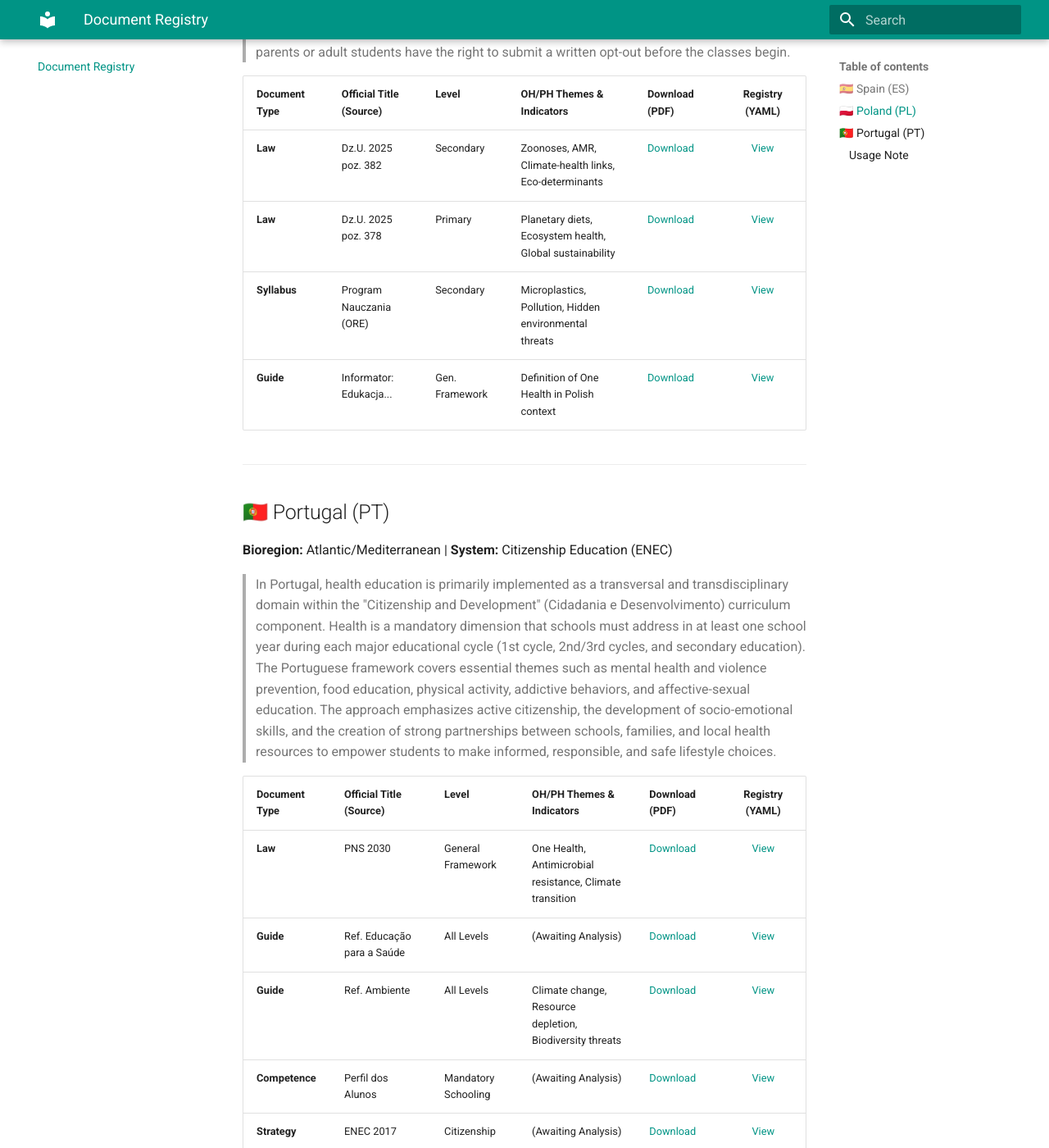
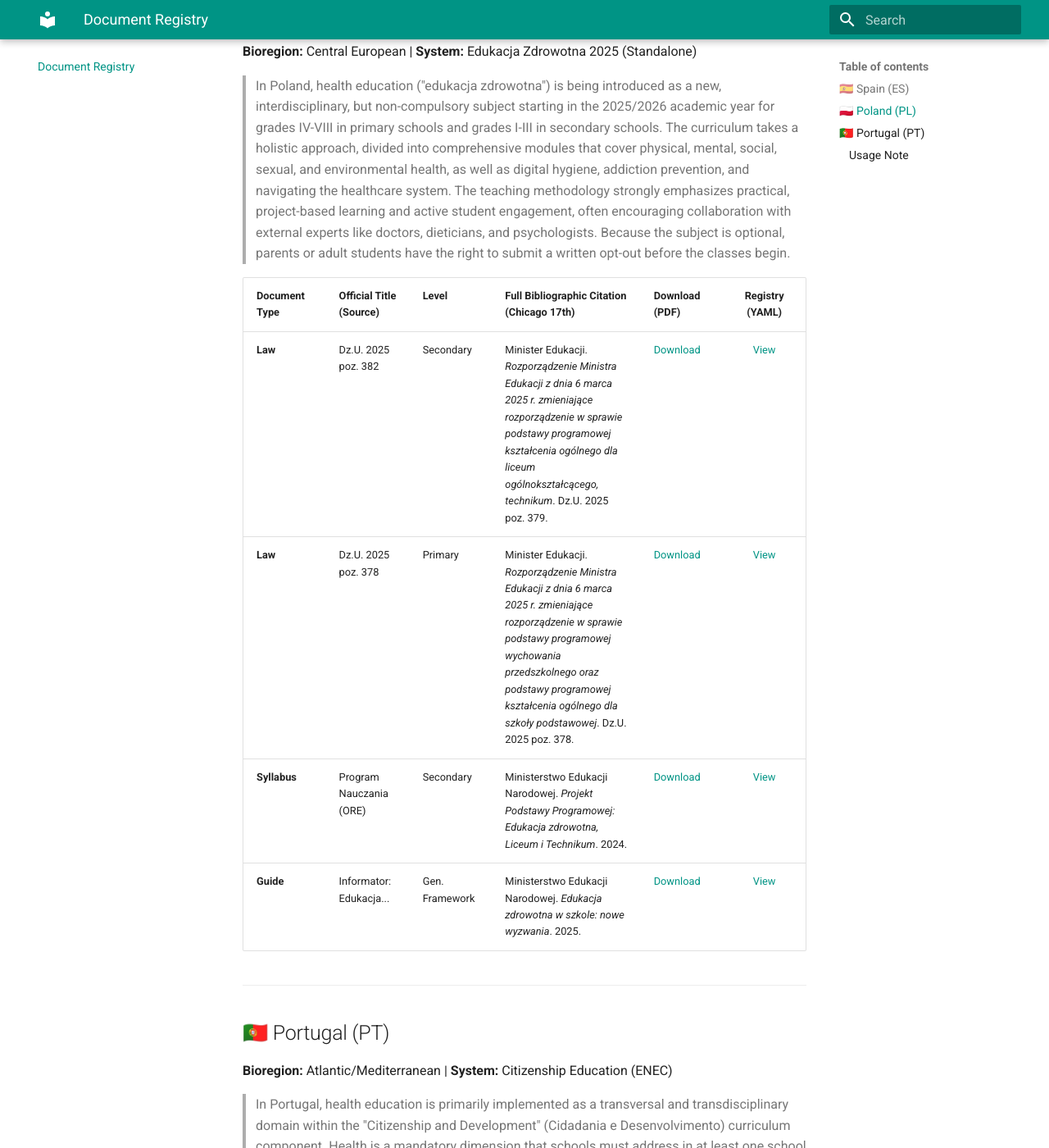
Before and after one commit to krzyworzeka-svg/EU-Health-Ed-Repository, an MkDocs documentation site: the page built from docs/registry.md, in a window 1280 px wide and 1400 px high, scrolled down 1491 px. Shown: the whole window at 82% size. Built offline with MkDocs 1.6.1 and Material for MkDocs 9.7.7, drawn with Linux system fonts in a browser that asks for light colours; some of the changed text lies outside the part shown.

Commit message:
docs: generate references.bib for ES, PL, PT and update registry with Chicago 17th citations

```diff
--- a/docs/registry.md
+++ b/docs/registry.md
@@ -9,12 +9,12 @@
 
 > Health education in Spain is integrated transversally across the curriculum rather than being treated as a single, isolated subject. Key health concepts are embedded in core subjects such as Physical Education, Biology and Geology, and Education in Civic and Ethical Values. Furthermore, Spain actively champions the "Health Promoting Schools" (Escuelas Promotoras de Salud) model, which seeks to transform the entire school environment through a comprehensive, community-based approach involving students, families, and local health agents. This model covers a wide array of topics, including healthy eating, active mobility, affective-sexual education, emotional well-being, and environmental sustainability, often linking human health to the health of the planet through the "One Health" concept.
 
-| Document Type | Official Title (Source) | Level | OH/PH Themes & Indicators | Download (PDF) | Registry (YAML) |
+| Document Type | Official Title (Source) | Level | Full Bibliographic Citation (Chicago 17th) | Download (PDF) | Registry (YAML) |
 | :--- | :--- | :--- | :--- | :--- | :---: |
-| **Law** | LOMLOE 3/2020 | General Framework | Human-animal interface, Empathy for living beings | [Download](https://github.com/krzyworzeka-svg/EU-Health-Ed-Repository/raw/main/data/ES/sources/ES_2020_Law_General.pdf) | [View](https://raw.githubusercontent.com/krzyworzeka-svg/EU-Health-Ed-Repository/main/data/ES/master.yaml) |
-| **Decree** | RD 217/2022 | ESO (ISCED 2) | Eco-social health, Biodiversity, Socioecological systems | [Download](https://github.com/krzyworzeka-svg/EU-Health-Ed-Repository/raw/main/data/ES/sources/ES_2022_Decree_Secondary.pdf) | [View](https://raw.githubusercontent.com/krzyworzeka-svg/EU-Health-Ed-Repository/main/data/ES/master.yaml) |
-| **Decree** | RD 315/2025 | All Levels | Sustainable food systems, Environmental impact of diet | [Download](https://github.com/krzyworzeka-svg/EU-Health-Ed-Repository/raw/main/data/ES/sources/ES_2025_Decree_Nutrition.pdf) | [View](https://raw.githubusercontent.com/krzyworzeka-svg/EU-Health-Ed-Repository/main/data/ES/master.yaml) |
-| **Guide** | Guía Escuelas Promotoras | All Levels (HPS) | Whole-school health, Sustainable environments | [Download](https://github.com/krzyworzeka-svg/EU-Health-Ed-Repository/raw/main/data/ES/sources/ES_2023_Guide_General.pdf) | [View](https://raw.githubusercontent.com/krzyworzeka-svg/EU-Health-Ed-Repository/main/data/ES/master.yaml) |
+| **Law** | LOMLOE 3/2020 | General Framework | Jefatura del Estado. *Ley Orgánica 3/2020, de 29 de diciembre, por la que se modifica la Ley Orgánica 2/2006, de 3 de mayo, de Educación.* 2020. | [Download](https://github.com/krzyworzeka-svg/EU-Health-Ed-Repository/raw/main/data/ES/sources/ES_2020_Law_General.pdf) | [View](https://raw.githubusercontent.com/krzyworzeka-svg/EU-Health-Ed-Repository/main/data/ES/master.yaml) |
+| **Decree** | RD 217/2022 | ESO (ISCED 2) | Ministerio de Educación y Formación Profesional. *Real Decreto 217/2022, de 29 de marzo, por el que se establece la ordenación y las enseñanzas mínimas de la Educación Secundaria Obligatoria.* 2022. | [Download](https://github.com/krzyworzeka-svg/EU-Health-Ed-Repository/raw/main/data/ES/sources/ES_2022_Decree_Secondary.pdf) | [View](https://raw.githubusercontent.com/krzyworzeka-svg/EU-Health-Ed-Repository/main/data/ES/master.yaml) |
+| **Decree** | RD 315/2025 | All Levels | Ministerio de Educación, Formación Profesional y Deportes. *Real Decreto 315/2025.* 2025. | [Download](https://github.com/krzyworzeka-svg/EU-Health-Ed-Repository/raw/main/data/ES/sources/ES_2025_Decree_Nutrition.pdf) | [View](https://raw.githubusercontent.com/krzyworzeka-svg/EU-Health-Ed-Repository/main/data/ES/master.yaml) |
+| **Guide** | Guía Escuelas Promotoras | All Levels (HPS) | Ministerio de Sanidad, Ministerio de Educación, Formación Profesional y Deportes. *Guía de Escuelas Promotoras de Salud.* 2023. | [Download](https://github.com/krzyworzeka-svg/EU-Health-Ed-Repository/raw/main/data/ES/sources/ES_2023_Guide_General.pdf) | [View](https://raw.githubusercontent.com/krzyworzeka-svg/EU-Health-Ed-Repository/main/data/ES/master.yaml) |
 
 ---
 
@@ -23,12 +23,12 @@
 
 > In Poland, health education ("edukacja zdrowotna") is being introduced as a new, interdisciplinary, but non-compulsory subject starting in the 2025/2026 academic year for grades IV-VIII in primary schools and grades I-III in secondary schools. The curriculum takes a holistic approach, divided into comprehensive modules that cover physical, mental, social, sexual, and environmental health, as well as digital hygiene, addiction prevention, and navigating the healthcare system. The teaching methodology strongly emphasizes practical, project-based learning and active student engagement, often encouraging collaboration with external experts like doctors, dieticians, and psychologists. Because the subject is optional, parents or adult students have the right to submit a written opt-out before the classes begin.
 
-| Document Type | Official Title (Source) | Level | OH/PH Themes & Indicators | Download (PDF) | Registry (YAML) |
+| Document Type | Official Title (Source) | Level | Full Bibliographic Citation (Chicago 17th) | Download (PDF) | Registry (YAML) |
 | :--- | :--- | :--- | :--- | :--- | :---: |
-| **Law** | Dz.U. 2025 poz. 382 | Secondary | Zoonoses, AMR, Climate-health links, Eco-determinants | [Download](https://github.com/krzyworzeka-svg/EU-Health-Ed-Repository/raw/main/data/PL/sources/PL_2025_Law_Secondary_EZ.pdf) | [View](https://raw.githubusercontent.com/krzyworzeka-svg/EU-Health-Ed-Repository/main/data/PL/master.yaml) |
-| **Law** | Dz.U. 2025 poz. 378 | Primary | Planetary diets, Ecosystem health, Global sustainability | [Download](https://github.com/krzyworzeka-svg/EU-Health-Ed-Repository/raw/main/data/PL/sources/PL_2025_Law_Primary_EZ.pdf) | [View](https://raw.githubusercontent.com/krzyworzeka-svg/EU-Health-Ed-Repository/main/data/PL/master.yaml) |
-| **Syllabus** | Program Nauczania (ORE) | Secondary | Microplastics, Pollution, Hidden environmental threats | [Download](https://github.com/krzyworzeka-svg/EU-Health-Ed-Repository/raw/main/data/PL/sources/PL_2025_Syllabus_Secondary_EZ.pdf) | [View](https://raw.githubusercontent.com/krzyworzeka-svg/EU-Health-Ed-Repository/main/data/PL/master.yaml) |
-| **Guide** | Informator: Edukacja... | Gen. Framework | Definition of One Health in Polish context | [Download](https://github.com/krzyworzeka-svg/EU-Health-Ed-Repository/raw/main/data/PL/sources/PL_2025_Guide_General.pdf) | [View](https://raw.githubusercontent.com/krzyworzeka-svg/EU-Health-Ed-Repository/main/data/PL/master.yaml) |
+| **Law** | Dz.U. 2025 poz. 382 | Secondary | Minister Edukacji. *Rozporządzenie Ministra Edukacji z dnia 6 marca 2025 r. zmieniające rozporządzenie w sprawie podstawy programowej kształcenia ogólnego dla liceum ogólnokształcącego, technikum*. Dz.U. 2025 poz. 379. | [Download](https://github.com/krzyworzeka-svg/EU-Health-Ed-Repository/raw/main/data/PL/sources/PL_2025_Law_Secondary_EZ.pdf) | [View](https://raw.githubusercontent.com/krzyworzeka-svg/EU-Health-Ed-Repository/main/data/PL/master.yaml) |
+| **Law** | Dz.U. 2025 poz. 378 | Primary | Minister Edukacji. *Rozporządzenie Ministra Edukacji z dnia 6 marca 2025 r. zmieniające rozporządzenie w sprawie podstawy programowej wychowania przedszkolnego oraz podstawy programowej kształcenia ogólnego dla szkoły podstawowej*. Dz.U. 2025 poz. 378. | [Download](https://github.com/krzyworzeka-svg/EU-Health-Ed-Repository/raw/main/data/PL/sources/PL_2025_Law_Primary_EZ.pdf) | [View](https://raw.githubusercontent.com/krzyworzeka-svg/EU-Health-Ed-Repository/main/data/PL/master.yaml) |
+| **Syllabus** | Program Nauczania (ORE) | Secondary | Ministerstwo Edukacji Narodowej. *Projekt Podstawy Programowej: Edukacja zdrowotna, Liceum i Technikum*. 2024. | [Download](https://github.com/krzyworzeka-svg/EU-Health-Ed-Repository/raw/main/data/PL/sources/PL_2025_Syllabus_Secondary_EZ.pdf) | [View](https://raw.githubusercontent.com/krzyworzeka-svg/EU-Health-Ed-Repository/main/data/PL/master.yaml) |
+| **Guide** | Informator: Edukacja... | Gen. Framework | Ministerstwo Edukacji Narodowej. *Edukacja zdrowotna w szkole: nowe wyzwania*. 2025. | [Download](https://github.com/krzyworzeka-svg/EU-Health-Ed-Repository/raw/main/data/PL/sources/PL_2025_Guide_General.pdf) | [View](https://raw.githubusercontent.com/krzyworzeka-svg/EU-Health-Ed-Repository/main/data/PL/master.yaml) |
 
 ---
 
@@ -37,16 +37,16 @@
 
 > In Portugal, health education is primarily implemented as a transversal and transdisciplinary domain within the "Citizenship and Development" (Cidadania e Desenvolvimento) curriculum component. Health is a mandatory dimension that schools must address in at least one school year during each major educational cycle (1st cycle, 2nd/3rd cycles, and secondary education). The Portuguese framework covers essential themes such as mental health and violence prevention, food education, physical activity, addictive behaviors, and affective-sexual education. The approach emphasizes active citizenship, the development of socio-emotional skills, and the creation of strong partnerships between schools, families, and local health resources to empower students to make informed, responsible, and safe lifestyle choices.
 
-| Document Type | Official Title (Source) | Level | OH/PH Themes & Indicators | Download (PDF) | Registry (YAML) |
+| Document Type | Official Title (Source) | Level | Full Bibliographic Citation (Chicago 17th) | Download (PDF) | Registry (YAML) |
 | :--- | :--- | :--- | :--- | :--- | :---: |
-| **Law** | PNS 2030 | General Framework | One Health, Antimicrobial resistance, Climate transition | [Download](https://github.com/krzyworzeka-svg/EU-Health-Ed-Repository/raw/main/data/PT/sources/PT_2018_Law_General.pdf) | [View](https://raw.githubusercontent.com/krzyworzeka-svg/EU-Health-Ed-Repository/main/data/PT/master.yaml) |
-| **Guide** | Ref. Educação para a Saúde | All Levels | (Awaiting Analysis) | [Download](https://github.com/krzyworzeka-svg/EU-Health-Ed-Repository/raw/main/data/PT/sources/PT_2017_Guide_Health.pdf) | [View](https://raw.githubusercontent.com/krzyworzeka-svg/EU-Health-Ed-Repository/main/data/PT/master.yaml) |
-| **Guide** | Ref. Ambiente | All Levels | Climate change, Resource depletion, Biodiversity threats | [Download](https://github.com/krzyworzeka-svg/EU-Health-Ed-Repository/raw/main/data/PT/sources/PT_2018_Guide_Environment.pdf) | [View](https://raw.githubusercontent.com/krzyworzeka-svg/EU-Health-Ed-Repository/main/data/PT/master.yaml) |
-| **Competence** | Perfil dos Alunos | Mandatory Schooling | (Awaiting Analysis) | [Download](https://github.com/krzyworzeka-svg/EU-Health-Ed-Repository/raw/main/data/PT/sources/PT_2017_Profile_Students.pdf) | [View](https://raw.githubusercontent.com/krzyworzeka-svg/EU-Health-Ed-Repository/main/data/PT/master.yaml) |
-| **Strategy** | ENEC 2017 | Citizenship | (Awaiting Analysis) | [Download](https://github.com/krzyworzeka-svg/EU-Health-Ed-Repository/raw/main/data/PT/sources/PT_2017_Strategy_Citizenship.pdf) | [View](https://raw.githubusercontent.com/krzyworzeka-svg/EU-Health-Ed-Repository/main/data/PT/master.yaml) |
-| **Strategy** | ENEC 2025 (Doc. Principal) | Strategy 2025 | Animal welfare, Biodiversity conservation, Sustainable world | [Download](https://github.com/krzyworzeka-svg/EU-Health-Ed-Repository/raw/main/data/PT/sources/PT_2025_Strategy_Citizenship_A.pdf) | [View](https://raw.githubusercontent.com/krzyworzeka-svg/EU-Health-Ed-Repository/main/data/PT/master.yaml) |
-| **Strategy** | ENEC 2025 (Doc. Suplementar) | Strategy 2025 | Animal welfare, Biodiversity conservation, Sustainable world | [Download](https://github.com/krzyworzeka-svg/EU-Health-Ed-Repository/raw/main/data/PT/sources/PT_2025_Strategy_Citizenship_B.pdf) | [View](https://raw.githubusercontent.com/krzyworzeka-svg/EU-Health-Ed-Repository/main/data/PT/master.yaml) |
+| **Law** | PNS 2030 | General Framework | Presidência do Conselho de Ministros. *Resolução do Conselho de Ministros n.º 93/2023 - Aprova o Plano Nacional de Saúde 2030*. 2023. | [Download](https://github.com/krzyworzeka-svg/EU-Health-Ed-Repository/raw/main/data/PT/sources/PT_2018_Law_General.pdf) | [View](https://raw.githubusercontent.com/krzyworzeka-svg/EU-Health-Ed-Repository/main/data/PT/master.yaml) |
+| **Guide** | Ref. Educação para a Saúde | All Levels | Direção-Geral da Educação, Direção-Geral da Saúde. *Referencial de Educação para a Saúde*. 2017. | [Download](https://github.com/krzyworzeka-svg/EU-Health-Ed-Repository/raw/main/data/PT/sources/PT_2017_Guide_Health.pdf) | [View](https://raw.githubusercontent.com/krzyworzeka-svg/EU-Health-Ed-Repository/main/data/PT/master.yaml) |
+| **Guide** | Ref. Ambiente | All Levels | Ministério da Educação - Direção-Geral da Educação. *Referencial de Educação Ambiental para a Sustentabilidade*. 2018. | [Download](https://github.com/krzyworzeka-svg/EU-Health-Ed-Repository/raw/main/data/PT/sources/PT_2018_Guide_Environment.pdf) | [View](https://raw.githubusercontent.com/krzyworzeka-svg/EU-Health-Ed-Repository/main/data/PT/master.yaml) |
+| **Competence** | Perfil dos Alunos | Mandatory Schooling | Ministério da Educação. *Perfil dos Alunos à Saída da Escolaridade Obrigatória*. 2017. | [Download](https://github.com/krzyworzeka-svg/EU-Health-Ed-Repository/raw/main/data/PT/sources/PT_2017_Profile_Students.pdf) | [View](https://raw.githubusercontent.com/krzyworzeka-svg/EU-Health-Ed-Repository/main/data/PT/master.yaml) |
+| **Strategy** | ENEC 2017 | Citizenship | Ministério da Educação. *Estratégia Nacional de Educação para a Cidadania*. 2017. | [Download](https://github.com/krzyworzeka-svg/EU-Health-Ed-Repository/raw/main/data/PT/sources/PT_2017_Strategy_Citizenship.pdf) | [View](https://raw.githubusercontent.com/krzyworzeka-svg/EU-Health-Ed-Repository/main/data/PT/master.yaml) |
+| **Strategy** | ENEC 2025 (Doc. Principal) | Strategy 2025 | Ministério da Educação. *Estratégia Nacional de Educação para a Cidadania (Documento Estratégico)*. 2025. | [Download](https://github.com/krzyworzeka-svg/EU-Health-Ed-Repository/raw/main/data/PT/sources/PT_2025_Strategy_Citizenship_A.pdf) | [View](https://raw.githubusercontent.com/krzyworzeka-svg/EU-Health-Ed-Repository/main/data/PT/master.yaml) |
+| **Strategy** | ENEC 2025 (Doc. Suplementar) | Strategy 2025 | Presidência do Conselho de Ministros. *Resolução do Conselho de Ministros n.º 127/2025 - Aprova a Estratégia Nacional de Educação para a Cidadania*. 2025. | [Download](https://github.com/krzyworzeka-svg/EU-Health-Ed-Repository/raw/main/data/PT/sources/PT_2025_Strategy_Citizenship_B.pdf) | [View](https://raw.githubusercontent.com/krzyworzeka-svg/EU-Health-Ed-Repository/main/data/PT/master.yaml) |
 
 ---
 ### Usage Note
-The "OH/PH Themes" column summarizes the **indicators** mapped in the `master.yaml` for each document. Click **Download** for the original PDF or **View** for the full structural metadata.
+The "Full Bibliographic Citation (Chicago 17th)" column gives standard references mapped in the `master.yaml` for each document. Click **Download** for the original PDF or **View** for the full structural metadata.
```
Also changed, not shown: 3 other files.
